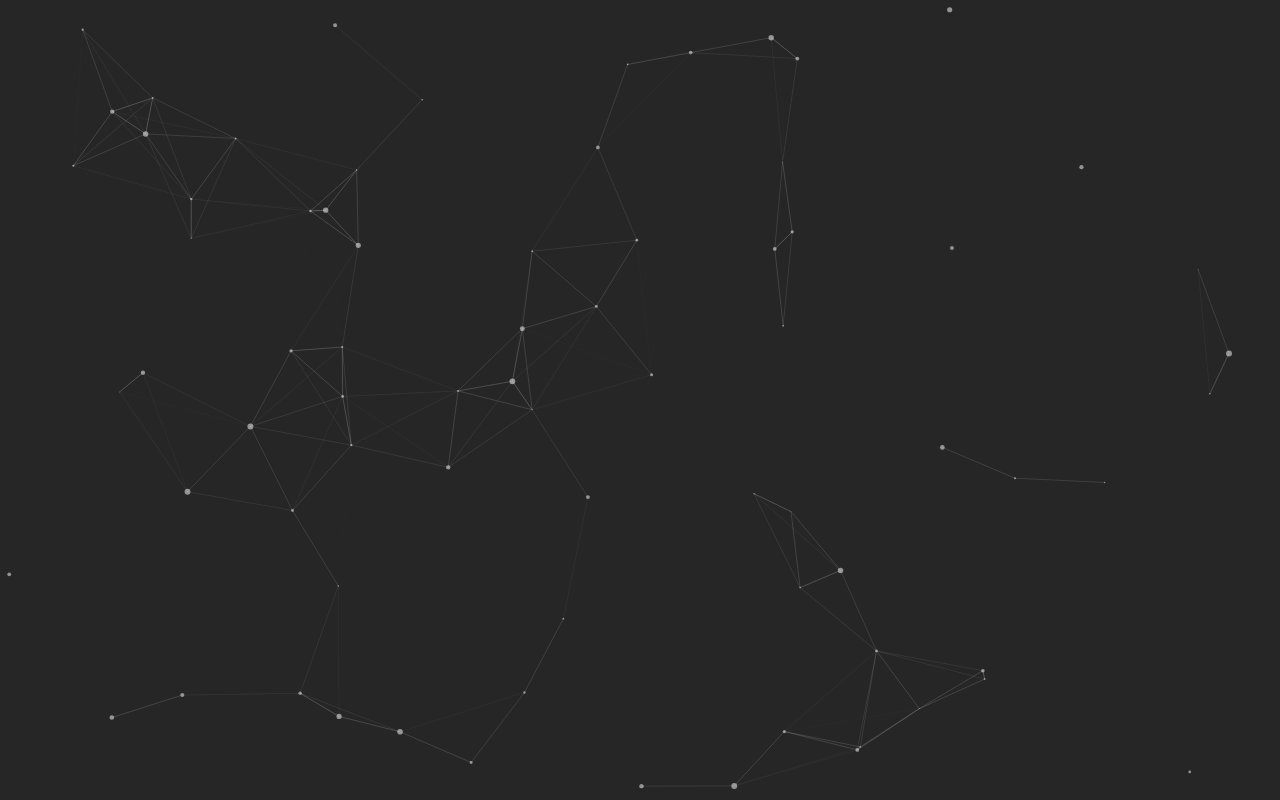
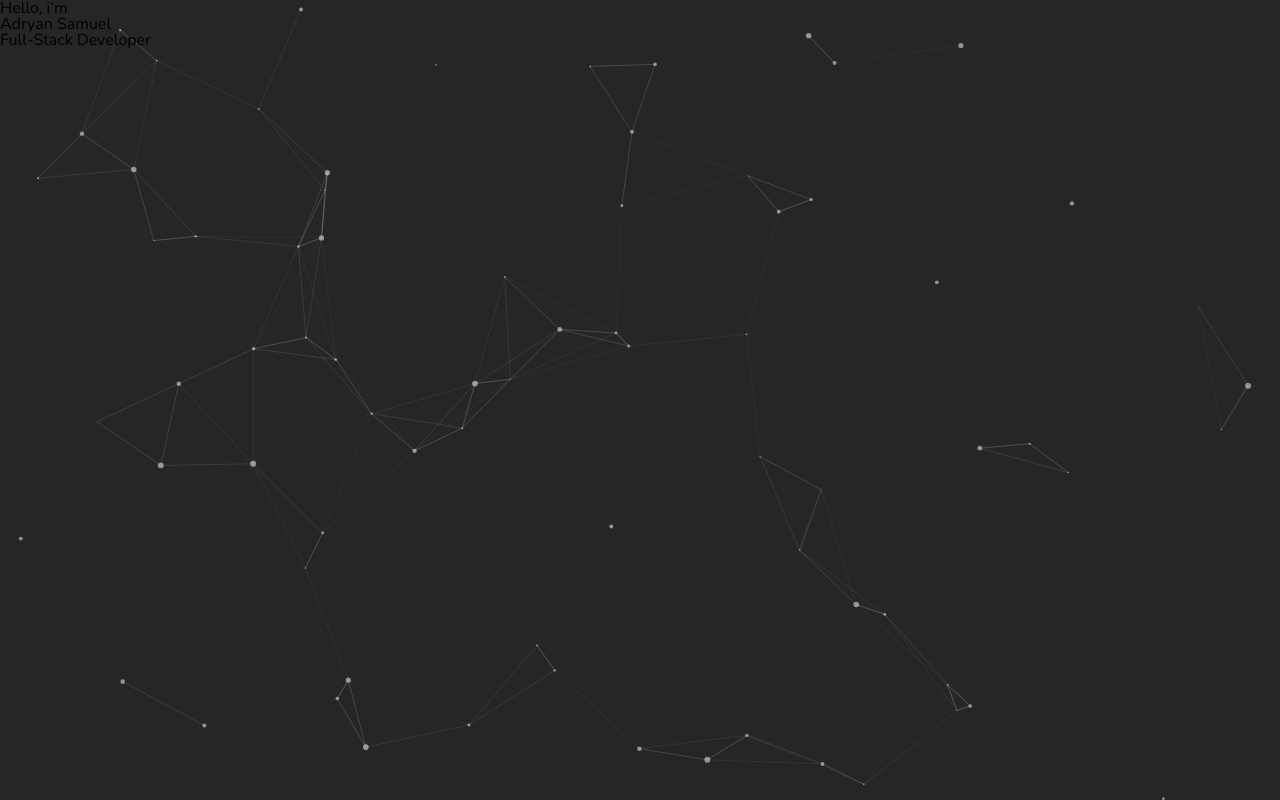
Before and after one commit to AdryanS/Portfolio, a Next.js app: page / in a window 1280 px wide. Built offline with nearby package versions, Linux system fonts and the light colour scheme.

Commit message:
new template

```diff
--- a/pages/index.tsx
+++ b/pages/index.tsx
@@ -1,9 +1,12 @@
 import BackgroundParticle from "src/components/background";
+import { Text } from "src/components/text";
+
 
 const Index: React.FC = () => {
   return (
     <>
       <BackgroundParticle/>
+      <Text />
     </>
   );
 };
--- a/src/components/text/index.tsx
+++ b/src/components/text/index.tsx
@@ -3,7 +3,7 @@ import { Container } from "../background/styles"
 export const Text = () => {
     return (
         <Container>
-            <p>Hello, i'm</p>
+            <p>Hello, i&lsquo;m</p>
             <h1>Adryan Samuel</h1>
             <h2>Full-Stack Developer</h2>
         </Container>
```
